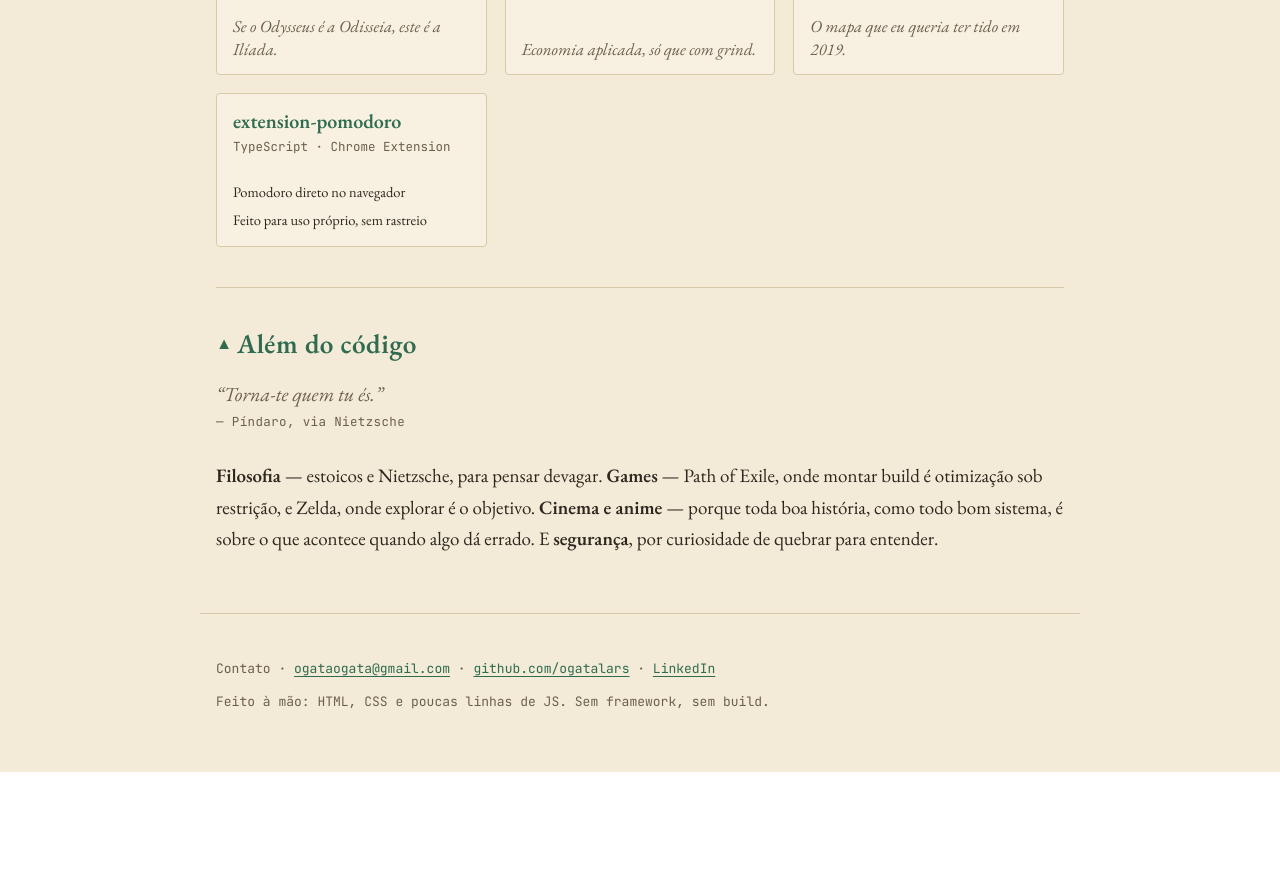
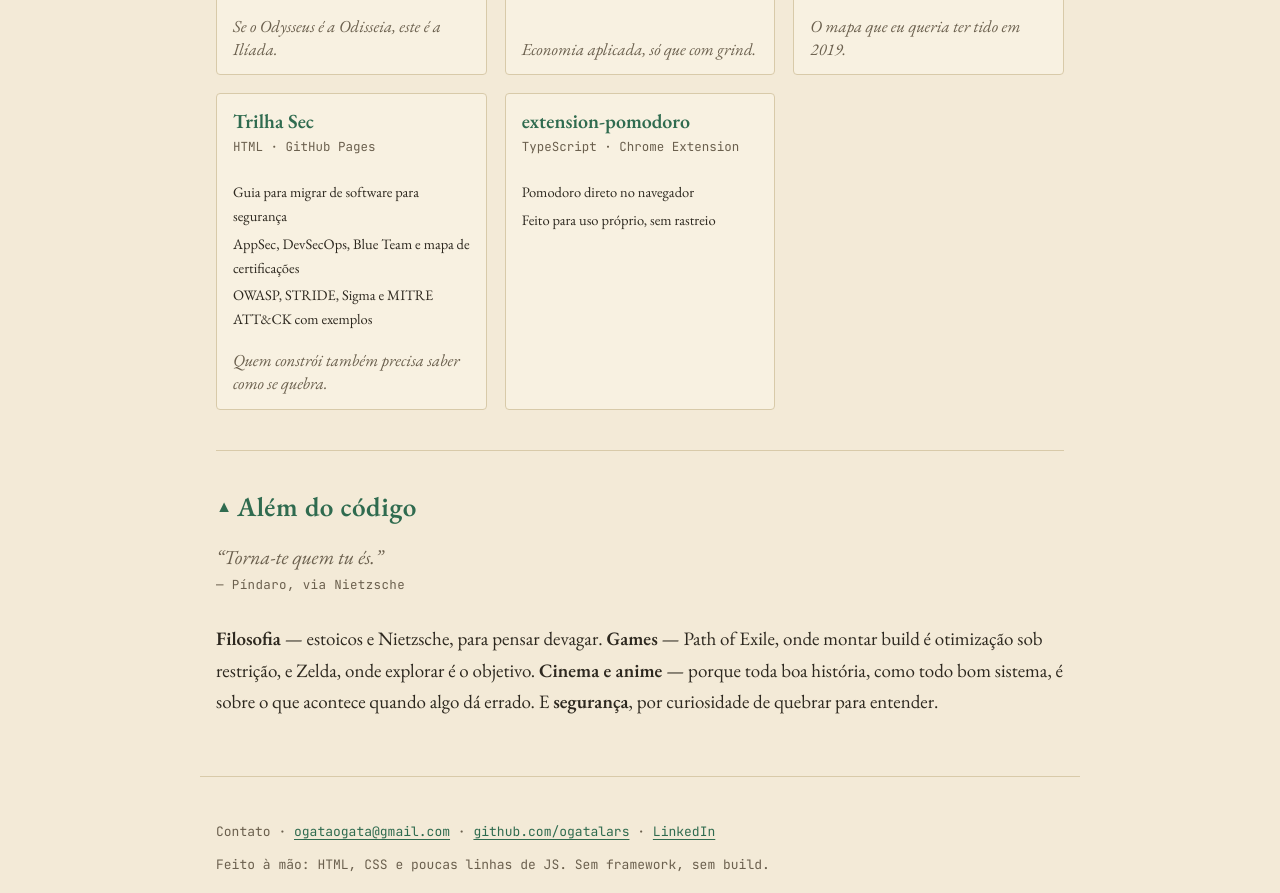
Before and after one commit to ogatalars/ogatalars.github.io, a plain HTML site: page index.html in a window 1280 px wide. Shown: the part 3418-4311 px from the top of the page. Before the commit the page ends 4190 px from the top, so only its background shows below. Drawn offline with nearby package versions, Linux system fonts and the light colour scheme.

Commit message:
feat: projeto Trilha Sec no currículo
Co-Authored-By: Claude Opus 5.5 <noreply@anthropic.com>

```diff
--- a/index.html
+++ b/index.html
@@ -256,6 +256,19 @@
         <p class="flavor"><span lang="pt">O mapa que eu queria ter tido em 2019.</span><span lang="en">The map I wish I'd had in 2019.</span></p>
       </article>
 
+      <article class="item" data-rarity="rare">
+        <header>
+          <h3 class="item-name"><a href="https://ogatalars.github.io/trilha-sec/">Trilha Sec</a></h3>
+          <p class="item-type">HTML · GitHub Pages</p>
+        </header>
+        <ul class="mods">
+          <li lang="pt">Guia para migrar de software para segurança</li><li lang="en">Guide for moving from software into security</li>
+          <li lang="pt">AppSec, DevSecOps, Blue Team e mapa de certificações</li><li lang="en">AppSec, DevSecOps, Blue Team and a certification map</li>
+          <li lang="pt">OWASP, STRIDE, Sigma e MITRE ATT&amp;CK com exemplos</li><li lang="en">OWASP, STRIDE, Sigma and MITRE ATT&amp;CK with examples</li>
+        </ul>
+        <p class="flavor"><span lang="pt">Quem constrói também precisa saber como se quebra.</span><span lang="en">Builders should know how things break.</span></p>
+      </article>
+
       <article class="item" data-rarity="magic">
         <header>
           <h3 class="item-name"><a href="https://github.com/ogatalars/extension-pomodoro">extension-pomodoro</a></h3>
```
Also changed, not shown: 2 other files.
